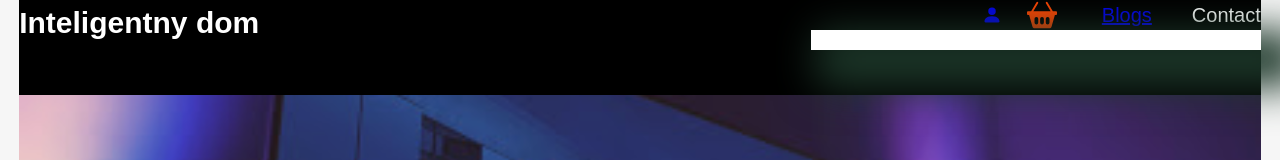
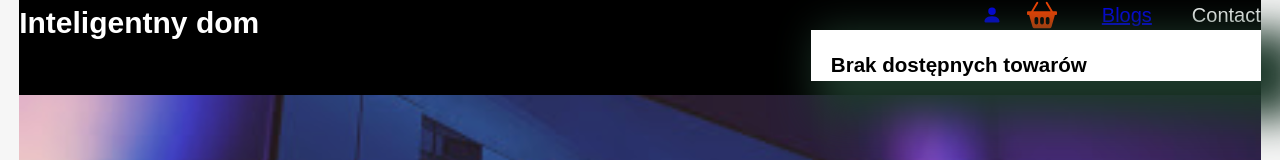
Before and after one commit to viktor-rumiievskyi/Dyplom, a React (Create React App) app in the folder frontend/: page / in a window 1280 px wide. Both pictures are taken after a click on the icon 1041 px from the left and 15 px from the top of the page. Shown: the top 160 px of the page. Built offline with nearby package versions, Linux system fonts and the light colour scheme; a web font is replaced by a local one.

Commit message:
Removing items from the shopping cart

```diff
--- a/frontend/src/components/Header.js
+++ b/frontend/src/components/Header.js
@@ -4,8 +4,22 @@ import { BsFillPersonFill } from "react-icons/bs";
 import { NavLink } from 'react-router-dom';
 import Order from './Order';
 
+const showOrders = (props) => {
+	let summa = 0
+	props.orders.forEach(el => summa += Number.parseFloat(el.price))
+	return (<div>
+		{props.orders.map(el => (
+					<Order onDelete={props.onDelete} key={el.id} itema={el} />
+					))}
+										<p className='summa'>Suma: {new Intl.NumberFormat().format(summa)}zl</p>
+	</div>)
+}
 
-
+const showNothing = () => {
+	return  (<div className='empty'>
+				<h2>Brak dostępnych towarów</h2>
+	</div>)
+}
 
 export default function Header (props) {
 	let [cartOpen, setCartOpen] = useState (false)
@@ -22,9 +36,8 @@ export default function Header (props) {
 
 				{cartOpen && (
 					<div className='shop-cart'>
-			{props.orders.map(el => (
-			<Order key={el.id} itema={el} />
-			))}
+						{props.orders.length > 0 ?
+						showOrders(props) : showNothing()}
 					</div>
 				)}
 			</div>
--- a/frontend/src/components/Order.js
+++ b/frontend/src/components/Order.js
@@ -1,4 +1,5 @@
 import React, { Component } from 'react'
+import { AiTwotoneDelete} from "react-icons/ai";
 
 export class Order extends Component {
 	render() {
@@ -7,6 +8,7 @@ export class Order extends Component {
 				<img src={"./img/" + this.props.itema.img} />
 				<h3>{this.props.itema.title}</h3>
 				<p>{this.props.itema.price}zl</p>
+				<AiTwotoneDelete className='delete-icon' onClick={() => this.props.onDelete(this.props.itema.id)} />
 			</div>
 		)
 	}
--- a/frontend/src/components/Shop/App.js
+++ b/frontend/src/components/Shop/App.js
@@ -137,12 +137,13 @@ class App extends React.Component {
 			]
 		}
 		this.addToOrder = this.addToOrder.bind(this)
+		this.deleteOrder = this.deleteOrder.bind(this)
 	}
 
 	render() {
 		return (
 			<div className='wrapper'>
-				<Header orders={this.state.orders} />
+				<Header orders={this.state.orders} onDelete={this.deleteOrder} />
 				<Figures />
 				<Text_Items />
 				<Items items={this.state.items} onAdd={this.addToOrder}/>
@@ -157,6 +158,11 @@ class App extends React.Component {
 		)
 	}
 
+	deleteOrder(id) {
+		this.setState({ orders: this.state.orders.filter(el => el.id !==id)})
+	}
+
+
 	addToOrder(itema) {
 		let isInArray = false
 		this.state.orders.forEach(el => {
--- a/frontend/src/index.css
+++ b/frontend/src/index.css
@@ -120,6 +120,34 @@ header .shop-cart .itema h3 {
 header .shop-cart .itema p {
 	color: #00E1FD;
 	font-weight: 500;
+}
+
+header .shop-cart .empty h2 {
+	color: black;
+}
+
+header .shop-cart .summa {
+	float: left;
+	width: 100%;
+	font-weight: 600;
+	color: black;
+	font-size: 20px;
+	margin-bottom: 20px;
+}
+
+header .shop-cart .itema .delete-icon {
+	color: black;
+	float: right;
+	position: relative;
+	top: -40px;
+	cursor: pointer;
+	transition: color, transform 1s ease;
+	font-size: 20px;
+}
+
+header .shop-cart .itema .delete-icon:hover {
+	color: #FF4500;
+	transform: scale(1.5);
 }
 
 
```
Also changed, not shown: 1 other file (tests, documents, lock files or other folders).
